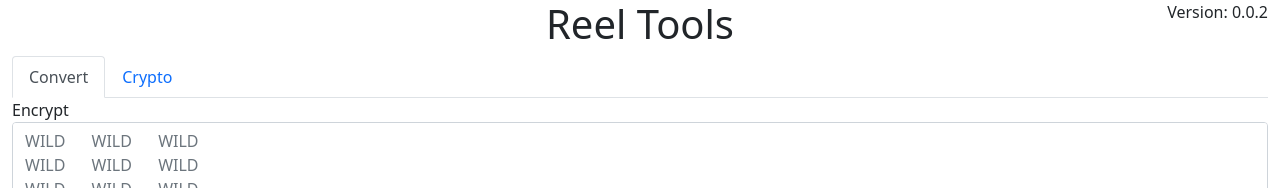
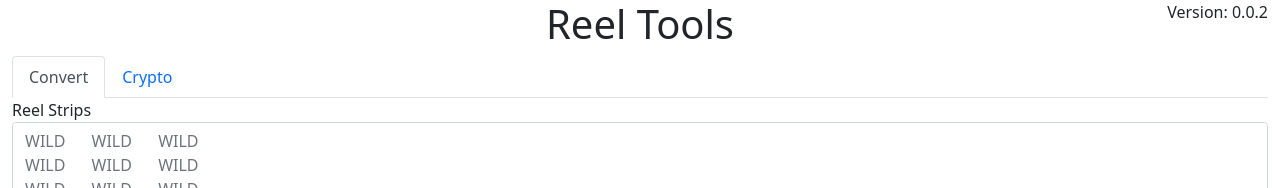
Before and after one commit to avt1745zet/reel-tools, a React app: page / in a window 1280 px wide. Shown: the top 188 px of the page. Built offline with nearby package versions, Linux system fonts and the light colour scheme.

Commit message:
Fix convert label content.

```diff
--- a/src/components/ReelConverter.tsx
+++ b/src/components/ReelConverter.tsx
@@ -128,7 +128,7 @@ export const ReelConvertArea: React.FC = () => {
 	const [ isLegalFormat, setIsLegalFormat ] = useState( true );
 	return <form className='col-md-12 col-sm-12'>
 		<label>
-			Encrypt
+			Reel Strips
 		</label>
 		<textarea className='form-control' placeholder={placeholder} rows={15} onChange={( event ) => {
 			const input = event.target.value;
--- a/src/index.tsx
+++ b/src/index.tsx
@@ -29,12 +29,12 @@ const App: React.FC = () => (
 			</div>
 		</nav>
 		<div className="tab-content" id="nav-tabContent">
-			<div className="tab-pane fade show active" id="nav-convert" role="tabpanel" aria-labelledby="nav-home-tab">
+			<div className="tab-pane fade show active" id="nav-convert" role="tabpanel" aria-labelledby="nav-convert-tab">
 				<div className='row'>
 					<ReelConvertArea />
 				</div>
 			</div>
-			<div className="tab-pane fade row" id="nav-crypto" role="tabpanel" aria-labelledby="nav-profile-tab">
+			<div className="tab-pane fade row" id="nav-crypto" role="tabpanel" aria-labelledby="nav-crypto-tab">
 				<div className='row'>
 					<EncryptArea />
 					<DecryptArea />
```
